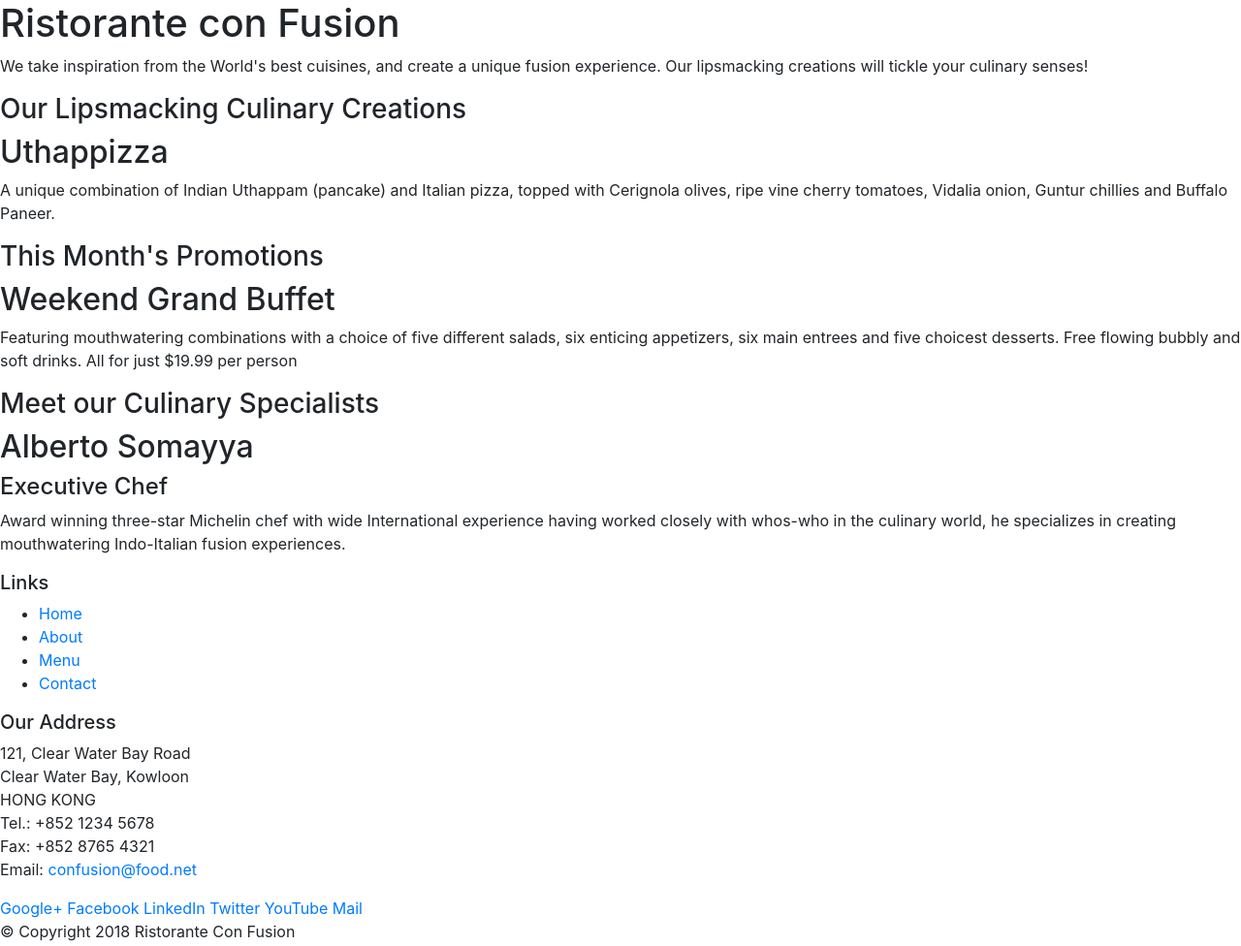
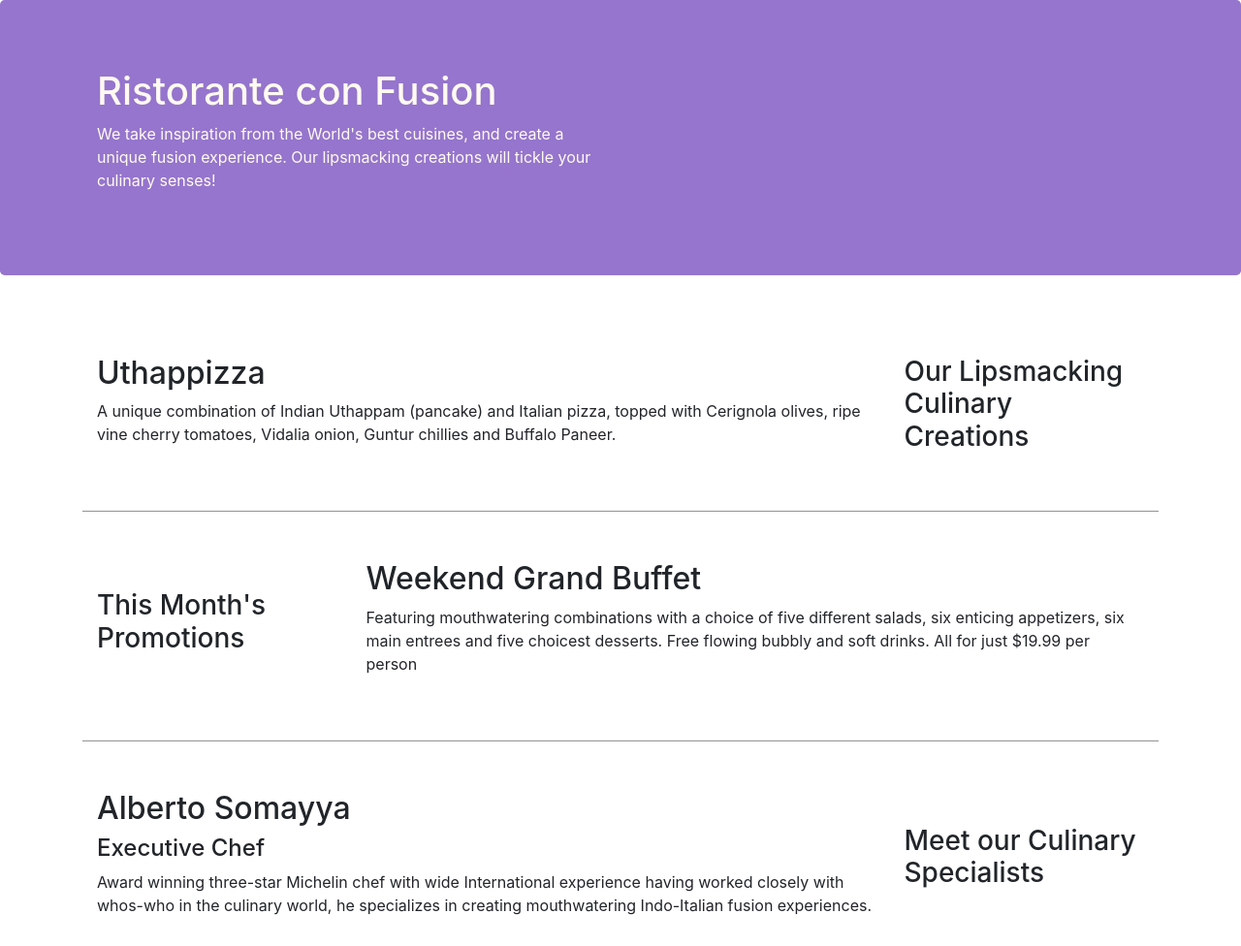
Before and after one commit to shashank-reddy-pulipelly/bootstrap-course-full-untill-gulp-, a website: page index.html in a window 1280 px wide. Shown: the top 976 px of the page at 97% size. Drawn offline with nearby package versions, Linux system fonts and the light colour scheme.

Commit message:
assignment-1 bootstrap html

```diff
--- /dev/null
+++ b/css/styles.css
@@ -0,0 +1,26 @@
+.row-header{
+  margin:0px auto;
+  padding :0px auto;
+}
+.row-content{
+  margin:0px auto;
+  padding:50px 0px;
+  border-bottom:2px ridge ;
+
+}
+.footer{
+  margin:0px auto;
+padding:20px 0px;
+  background-color:#D1C4E9;
+}
+.jumbotron{
+  padding:70px 30px;
+  magrin:0px auto;
+  background-color: #9575CD;
+  color:floralwhite;
+}
+address{
+  font-size: 80%;
+  color:#0f0f0f;
+  margin:0px;
+}
--- a/index.html
+++ b/index.html
@@ -10,51 +10,52 @@
 
      <!-- Bootstrap CSS -->
      <link rel="stylesheet" href="node_modules/bootstrap/dist/css/bootstrap.min.css">
+     <link rel="stylesheet" href="css/styles.css">
      <title>Ristorante Con Fusion</title>
 </head>
 
 <body>
 
-    <header>
-        <div>
-            <div>
-                <div>
+    <header class="jumbotron">
+        <div class="container">
+            <div class="row row-header ">
+                <div class="col-12 col-sm-6">
                     <h1>Ristorante con Fusion</h1>
                     <p>We take inspiration from the World's best cuisines, and create a unique fusion experience. Our lipsmacking creations will tickle your culinary senses!</p>
                 </div>
-                <div>
+                <div class="col-12 col-sm">
                 </div>
             </div>
         </div>
     </header>
 
-    <div>
-        <div>
-            <div>
+    <div class="container">
+        <div class="row row-content align-items-center">
+            <div class="col-12 col-sm-4 order-sm-last col-md-3">
                 <h3>Our Lipsmacking Culinary Creations</h3>
             </div>
-            <div>
+            <div class="col col-sm order-sm-first col-md">
                 <h2>Uthappizza</h2>
                 <p>A unique combination of Indian Uthappam (pancake) and Italian pizza, topped with Cerignola olives, ripe vine cherry tomatoes, Vidalia onion, Guntur chillies and Buffalo Paneer.</p>
             </div>
         </div>
 
 
-        <div>
-            <div>
+        <div class="row row-content align-items-center">
+            <div class="col-12 col-sm-4 col-md-3">
                 <h3>This Month's Promotions</h3>
             </div>
-            <div>
+            <div class="col col-sm col-md">
                 <h2>Weekend Grand Buffet</h2>
                 <p>Featuring mouthwatering combinations with a choice of five different salads, six enticing appetizers, six main entrees and five choicest desserts. Free flowing bubbly and soft drinks. All for just $19.99 per person </p>
             </div>
         </div>
 
-        <div>
-            <div>
+        <div class="row row-content align-items-center">
+            <div class="col-12 col-sm-4 order-sm-last col-md-3">
                 <h3>Meet our Culinary Specialists</h3>
             </div>
-            <div>
+            <div class="col col-sm order-sm-first col-md">
                 <h2>Alberto Somayya</h2>
                 <h4>Executive Chef</h4>
                 <p>Award winning three-star Michelin chef with wide International experience having worked closely with whos-who in the culinary world, he specializes in creating mouthwatering Indo-Italian fusion experiences. </p>
@@ -62,19 +63,19 @@
         </div>
     </div>
 
-    <footer>
-        <div>
-            <div>
-                <div>
+    <footer class="footer">
+        <div class="container">
+            <div class="row ">
+                <div class="col-4 offset-1 col-sm-2">
                     <h5>Links</h5>
-                    <ul>
+                    <ul class="list-unstyled">
                         <li><a href="#">Home</a></li>
                         <li><a href="#">About</a></li>
                         <li><a href="#">Menu</a></li>
                         <li><a href="#">Contact</a></li>
                     </ul>
                 </div>
-                <div>
+                <div class="col-7 col-sm-5">
                     <h5>Our Address</h5>
                     <address>
 		              121, Clear Water Bay Road<br>
@@ -85,8 +86,8 @@
 		              Email: <a href="mailto:confusion@food.net">confusion@food.net</a>
 		           </address>
                 </div>
-                <div>
-                    <div>
+                <div class="col-12 col-sm-4 align-self-center">
+                    <div class="text-center">
                         <a href="http://google.com/+">Google+</a>
                         <a href="http://www.facebook.com/profile.php?id=">Facebook</a>
                         <a href="http://www.linkedin.com/in/">LinkedIn</a>
@@ -96,8 +97,8 @@
                     </div>
                 </div>
            </div>
-           <div>
-                <div>
+           <div class="row justify-content-center">
+                <div class="col-auto">
                     <p>© Copyright 2018 Ristorante Con Fusion</p>
                 </div>
            </div>
```
Also changed, not shown: aboutus.html (added, +112 -0 lines).
